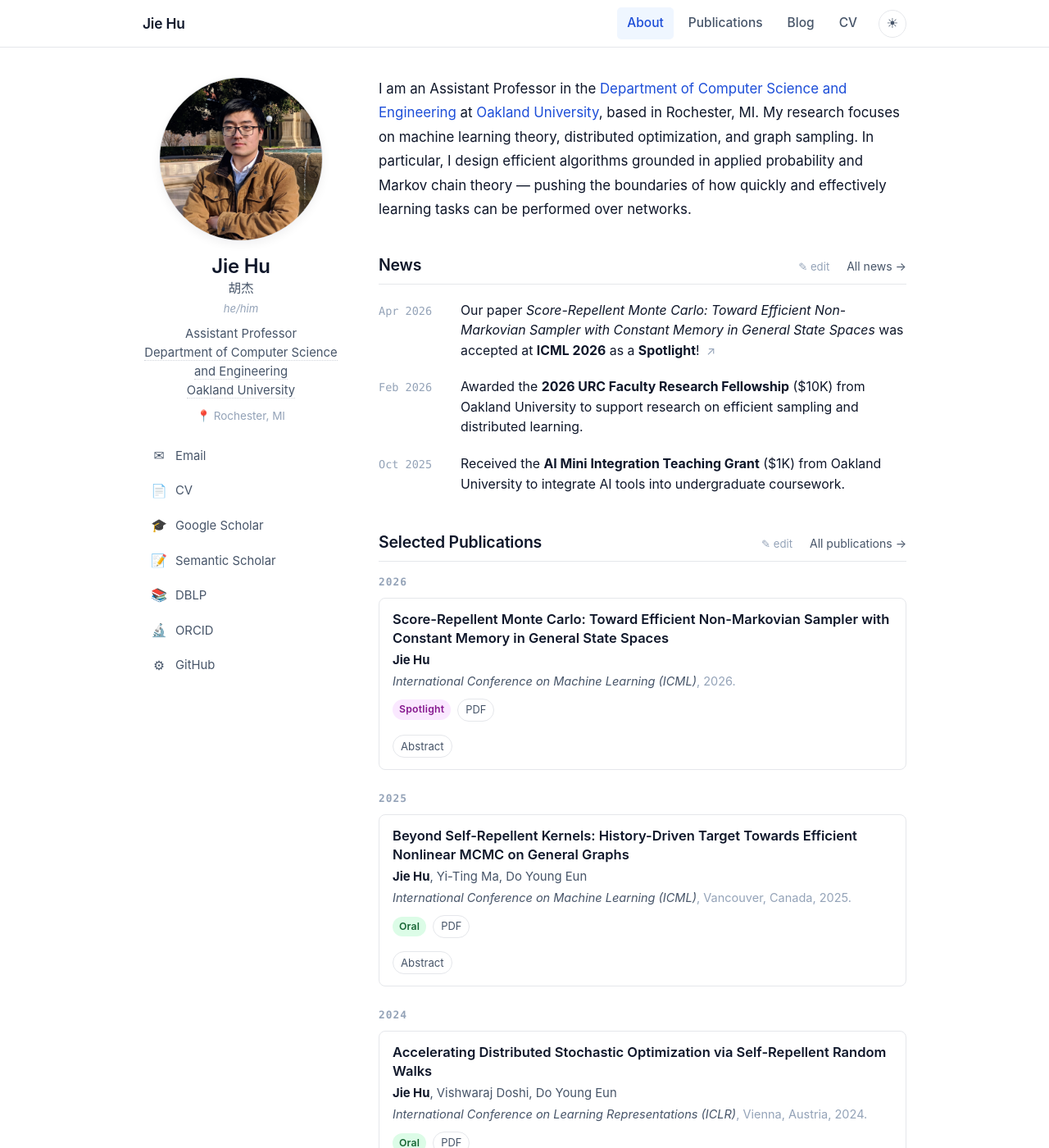
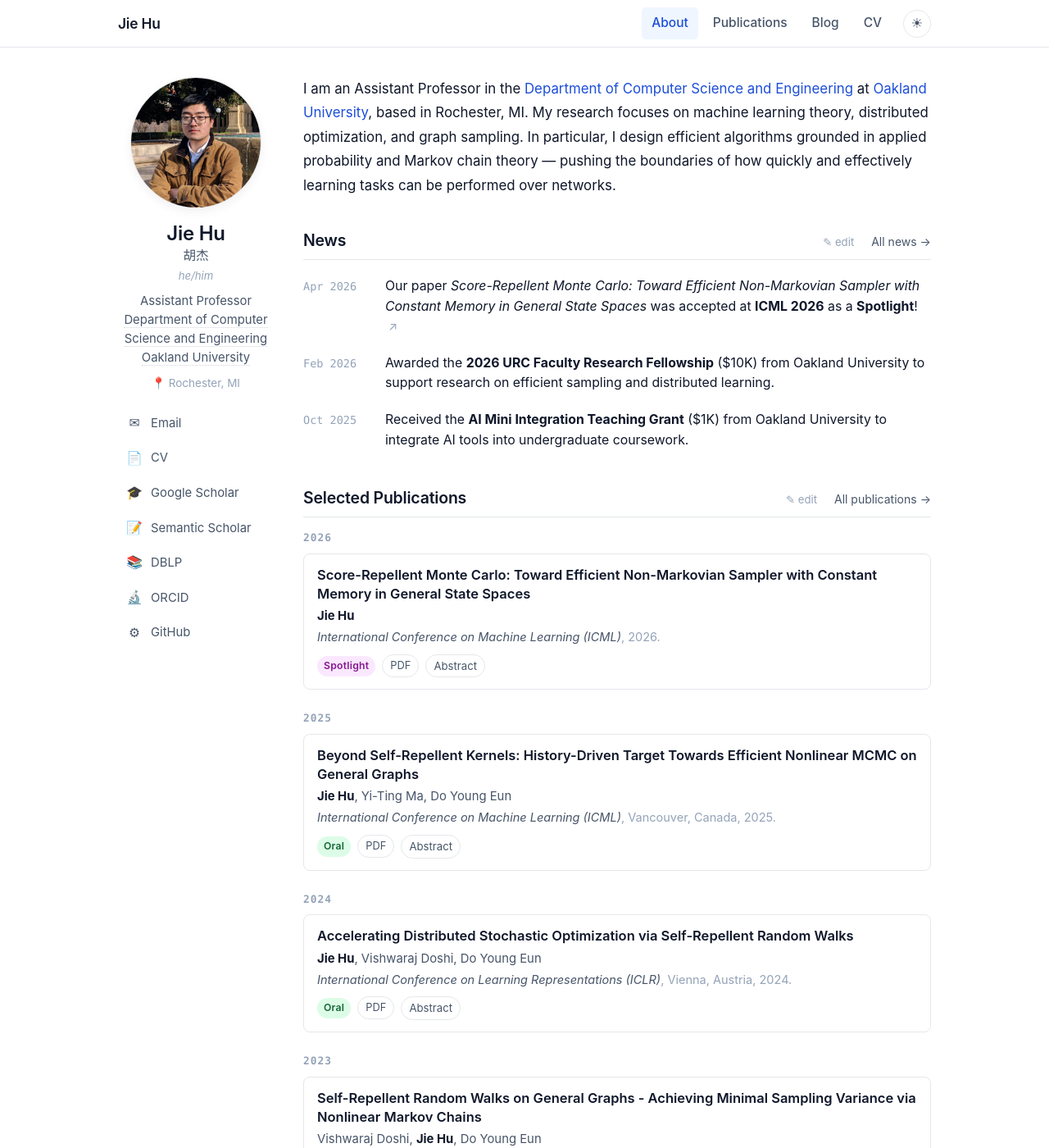
Before and after one commit to jiehu-research/jiehu-research.github.io, a Jekyll site: the page built from index.md, in a window 1280 px wide and 1400 px high. Shown: the whole window at 82% size. Built offline with Jekyll 4.4.1, drawn with Linux system fonts in a browser that asks for light colours.

Commit message:
Tighter publication cards (inline abstract pill); narrower sidebar, wider main

```diff
--- a/assets/css/main.css
+++ b/assets/css/main.css
@@ -33,8 +33,8 @@
   --shadow-md:  0 4px 12px rgba(15, 23, 42, .06);
 
   --nav-height:    58px;
-  --sidebar-w:     240px;
-  --max-w:         980px;
+  --sidebar-w:     190px;
+  --max-w:        1040px;
   --radius:        8px;
   --radius-sm:     5px;
 
@@ -202,7 +202,7 @@ html.dark .theme-icon-dark  { display: inline; }
 .home-layout {
   display: grid;
   grid-template-columns: var(--sidebar-w) 1fr;
-  gap: 48px;
+  gap: 36px;
   align-items: start;
 }
 .profile-main { min-width: 0; }   /* prevents grid blow-out */
@@ -215,7 +215,7 @@ html.dark .theme-icon-dark  { display: inline; }
 }
 .profile-photo {
   width: 100%;
-  max-width: 200px;
+  max-width: 160px;
   aspect-ratio: 1;
   object-fit: cover;
   border-radius: 50%;
@@ -455,9 +455,13 @@ html.dark .theme-icon-dark  { display: inline; }
 .pub-link:hover { border-color: var(--accent); color: var(--accent); background: var(--accent-light); text-decoration: none; }
 
 .pub-abstract, .pub-bibtex {
-  width: 100%;
-  margin-top: 8px;
   font-size: .9rem;
+  /* Collapsed: summary acts as a pill inline with the badges/links.
+     Open:     break onto a full-width row (flex-basis 100% inside .pub-badges). */
+}
+.pub-abstract[open], .pub-bibtex[open] {
+  flex-basis: 100%;
+  margin-top: 6px;
 }
 .pub-abstract summary, .pub-bibtex summary {
   cursor: pointer;
```
